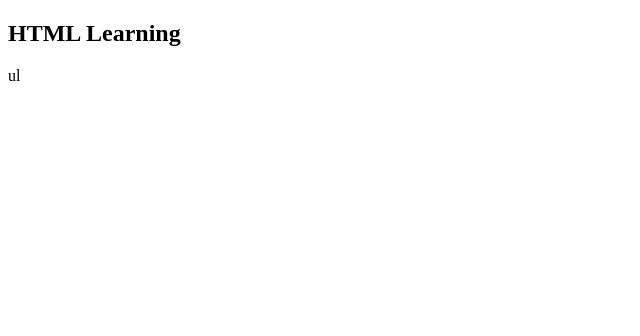
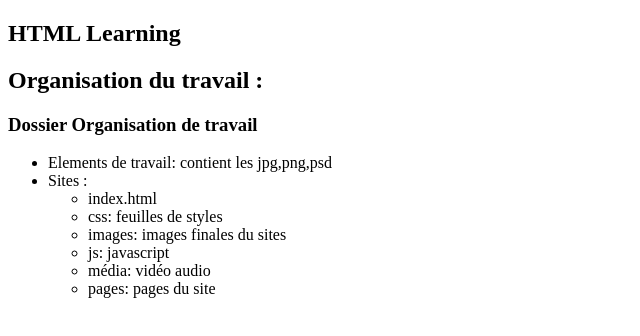
Before and after one commit to francoisdefever/CS-Html, a plain HTML site: page index.html in a window 1280 px wide. Shown: the whole page, without its empty margins (0-640 px from the left). Drawn offline with Linux system fonts and the light colour scheme.

Commit message:
add orga-work section in html

```diff
--- a/index.html
+++ b/index.html
@@ -10,9 +10,22 @@
               <h1>HTML Learning</h1>
           </section>
 
-      <section>
-          <h2></h2>
-          ul
+          <section id="orga-work">
+              <h2>Organisation du travail :</h2>
+              <h3>Dossier Organisation de travail</h3>
+                <ul>
+                    <li>Elements de travail: contient les jpg,png,psd</li>
+                    <li>Sites :</li>
+                    <ul>
+                        <li>index.html</li>
+                        <li>css: feuilles de styles</li>
+                        <li>images: images finales du sites</li>
+                        <li>js: javascript</li>
+                        <li>média: vidéo audio</li>
+                        <li>pages: pages du site</li>
+                    </ul>
+                </ul>
+
             </section>
 
   </body>
```
Lines whose indentation alone changed are shown as unchanged.
